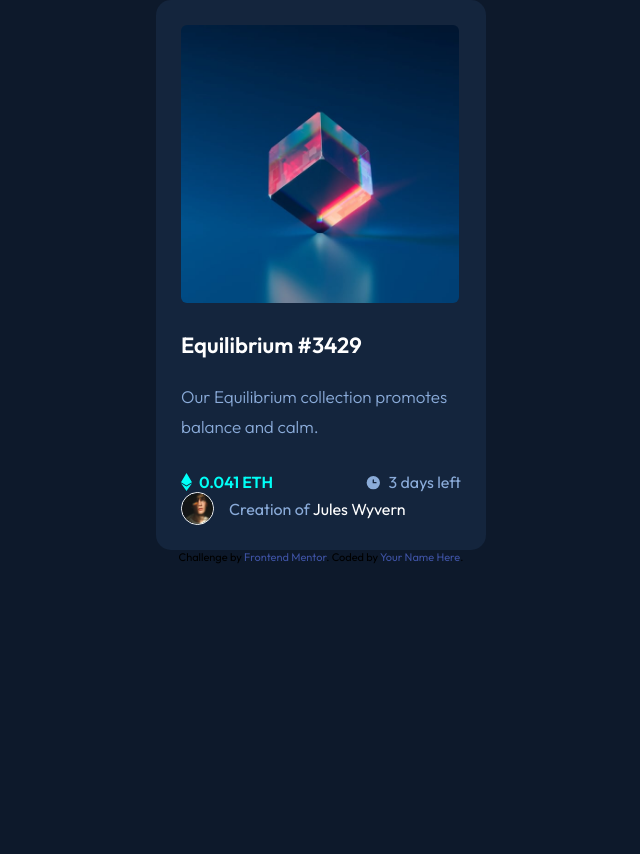
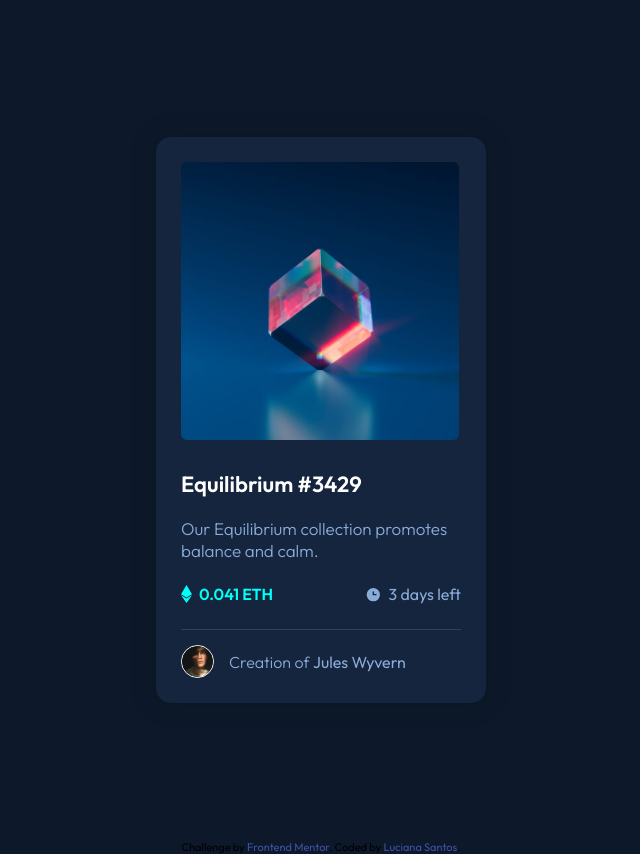
Before and after one commit to Luciana-Santos/nft-preview-card-component, a website: page index.html in a window 1280 px wide. Shown: the whole page, without its empty margins (319-959 px from the left). Before the commit the page ends 800 px from the top, so only its background shows below. Drawn offline with nearby package versions, Linux system fonts and the light colour scheme; files that its build step writes are made by us from their sources.

Commit message:
card finalizado

```diff
--- a/app/scss/components/_main-card.scss
+++ b/app/scss/components/_main-card.scss
@@ -3,7 +3,7 @@
 .card {
   background: var(--vdk-bl-cbg);
   padding: rem(25);
-  margin: 0 auto;
+  margin: rem(62) auto;
   max-width: rem(330);
   border-radius: rem(15);
 
@@ -11,25 +11,53 @@
     margin-bottom: rem(30);
     height: rem(278);
     width: rem(278);
+    position: relative;
+
+    &--hover {
+      display: grid;
+      position: absolute;
+      top: 0;
+      left: 0;
+      height: rem(278);
+      width: 100%;
+      border-radius: rem(6);
+      transition: .4s ease-in-out;
+      opacity: 0;
+
+      > img {
+        place-self: center;
+      }
+
+      &:hover {
+        background: rgba(0, 167, 192, .7);
+        opacity: 1;
+      }
+    }
 
     img {
       border-radius: rem(6);
     }
   }
 
-  h1 {
+  > a {
+    display: block;
     font-size: rem(22);
     font-weight: 600;
     color: var(--white);
-    margin-bottom: rem(25);
+    transition: .3s ease-in-out;
+    margin-bottom: rem(20);
+
+    &:hover {
+      color: var(--cyan);
+    }
   }
 
   > p {
     font-size: rem(17);
     max-width: rem(275);
-    line-height: rem(30);
+    line-height: rem(22);
     color: var(--soft-blue);
-    margin-bottom: rem(30);
+    margin-bottom: rem(22);
     font-weight: 300;
   }
 
@@ -38,6 +66,7 @@
     justify-content: space-between;
     font-size: rem(16);
     color: var(--soft-blue);
+    margin-bottom: rem(25);
 
     li {
       display: flex;
@@ -59,13 +88,21 @@
     display: flex;
     align-items: center;
     color: var(--soft-blue);
+    position: relative;
+    padding-top: rem(16);
+    font-weight: 300;
 
     > p {
       margin-left: rem(15);
     }
 
-    span {
-      color: var(--white);
+    a {
+      font-weight: 400;
+      color: var(--soft-blue);
+      transition: .3s ease-in-out;
+      &:hover {
+        color: var(--cyan);
+      }
     }
 
     img {
@@ -74,5 +111,21 @@
       border-radius: 50%;
       border: rem(1) solid var(--white);
     }
+
+    &::before {
+      content: '';
+      width: 100%;
+      height: rem(1);
+      background: var(--Vdk-bl-lin);
+      position: absolute;
+      top: 0;
+      left: 0;
+    }
+  }
+
+  @include breakpoint(medium) {
+    margin-top: rem(137);
+    margin-bottom: rem(137);
+    box-shadow: 0 0 18px 10px rgba(0, 0, 0, .1);
   }
 }
--- a/app/scss/util/breakpoints.scss
+++ b/app/scss/util/breakpoints.scss
@@ -1,7 +1,7 @@
-// 640px, 1150px, 1400px
+// 770px, 990px, 1400px
 $breakpoints-up: (
-	'medium': '40em',
-	'large': '71.875em',
+	'medium': '48.125em',
+	'large': '61.875em',
 	'xlarge': '87.5em',
 );
 
--- a/index.html
+++ b/index.html
@@ -25,10 +25,15 @@
 
   <main class="card">
     <div class="card__img">
-      <img src="img/image-equilibrium.jpg" alt="">
+      <div class="card__img--default">
+        <img src="img/image-equilibrium.jpg" alt="">
+      </div>
+      <a href="#" class="card__img--hover">
+        <img src="img/icon-view.svg" alt="">
+      </a>
     </div>
 
-    <h1>Equilibrium #3429</h1>
+    <a href="#">Equilibrium #3429</a>
 
     <p>Our Equilibrium collection promotes balance and calm.</p>
 
@@ -39,13 +44,13 @@
 
     <div class="card__atrib">
       <img src="img/image-avatar.png" alt="Jules Wyvern">
-      <p>Creation of <span>Jules Wyvern</span></p>
+      <p>Creation of <a href="#">Jules Wyvern</a></p>
     </div>
   </main>
 
   <div class="attribution">
     Challenge by <a href="https://www.frontendmentor.io?ref=challenge" target="_blank">Frontend Mentor</a>.
-    Coded by <a href="#">Your Name Here</a>.
+    Coded by <a href="https://github.com/Luciana-Santos">Luciana Santos</a>.
   </div>
 </body>
 </html>
```
Also changed, not shown: README-template.md (deleted), README.md, img/screenshot.png (added).
